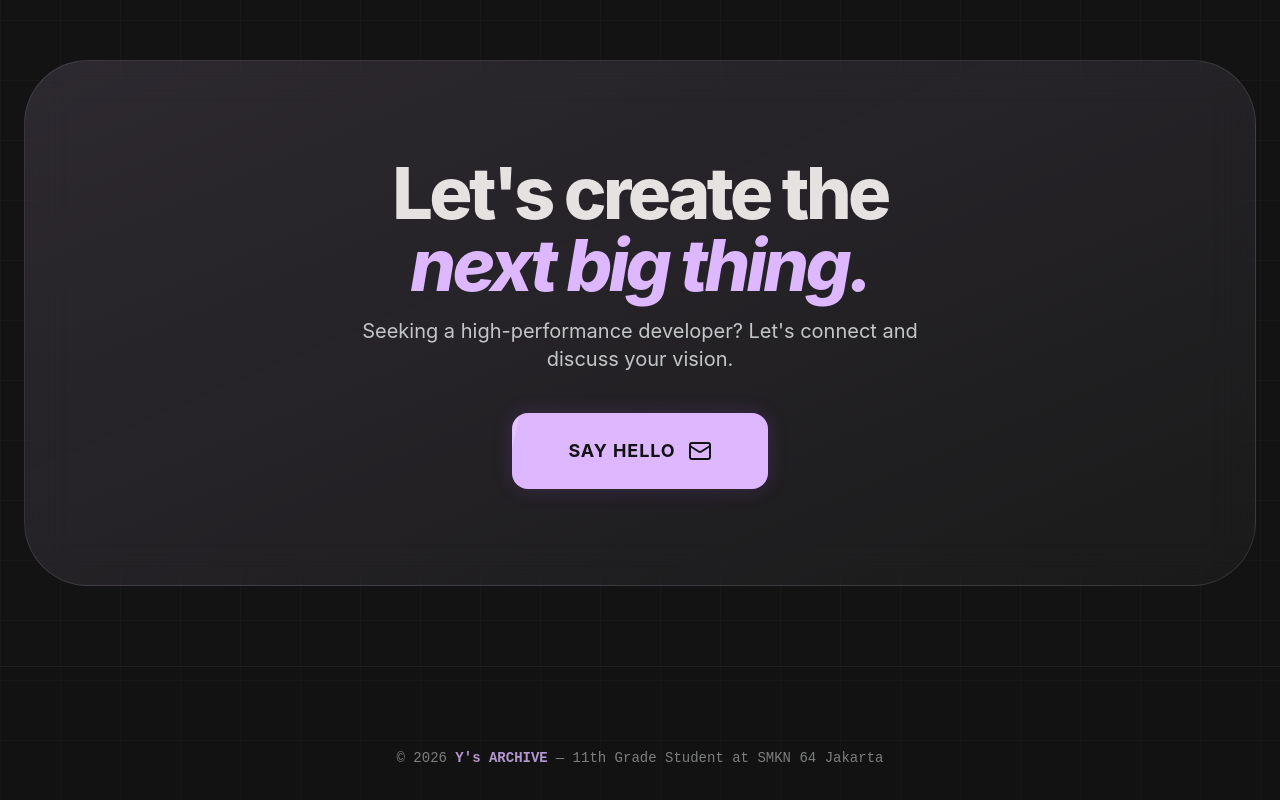
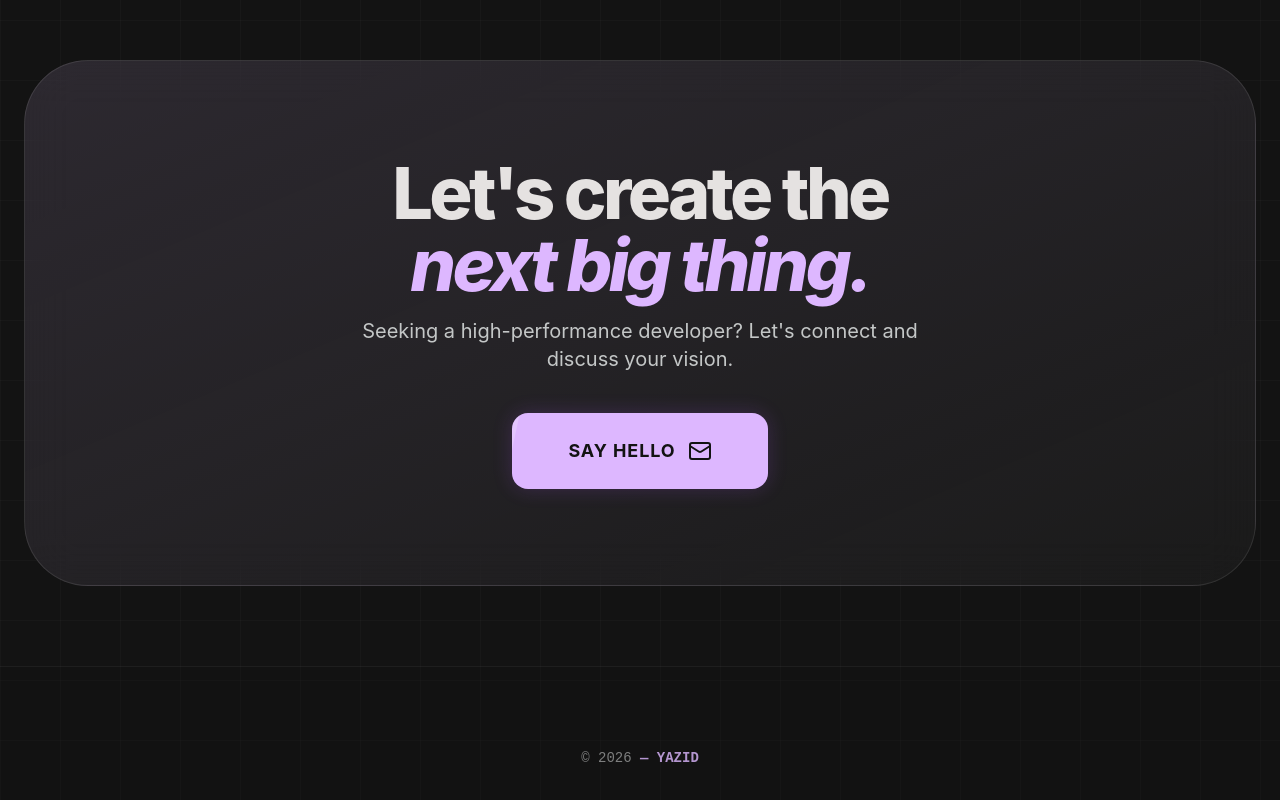
Before and after one commit to Chizuyu/Portofolio-V1, a React (Vite) app: page / in a window 1280 px wide. Shown: the part 3160-3960 px from the top of the page. Built offline with nearby package versions, Linux system fonts and the light colour scheme.

Commit message:
feat: update footer

```diff
--- a/src/App.tsx
+++ b/src/App.tsx
@@ -565,8 +565,7 @@ export default function App() {
       <footer className="py-20 border-t border-white/5 bg-surface/30">
         <div className="max-w-7xl mx-auto px-6 flex flex-col items-center justify-center gap-6 text-center">
           <div className="font-mono text-sm text-on-surface-variant/60 leading-relaxed">
-            © 2026 <span className="text-secondary/80 font-bold">Y's ARCHIVE</span>
-            <span className="block md:inline md:ml-2">— 11th Grade Student at SMKN 64 Jakarta</span>
+            © 2026 <span className="text-secondary/80 font-bold">— YAZID </span>
           </div>
         </div>
       </footer>
```
